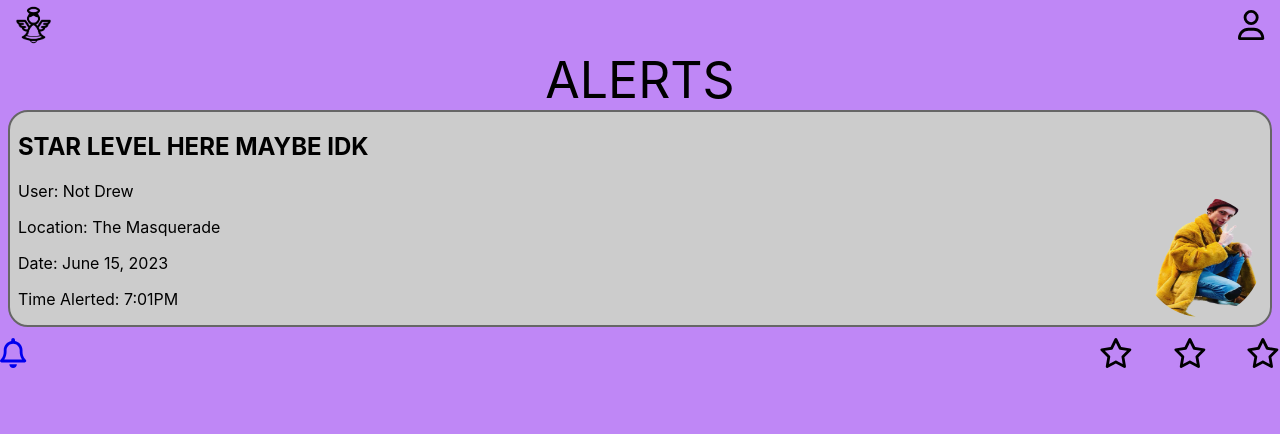
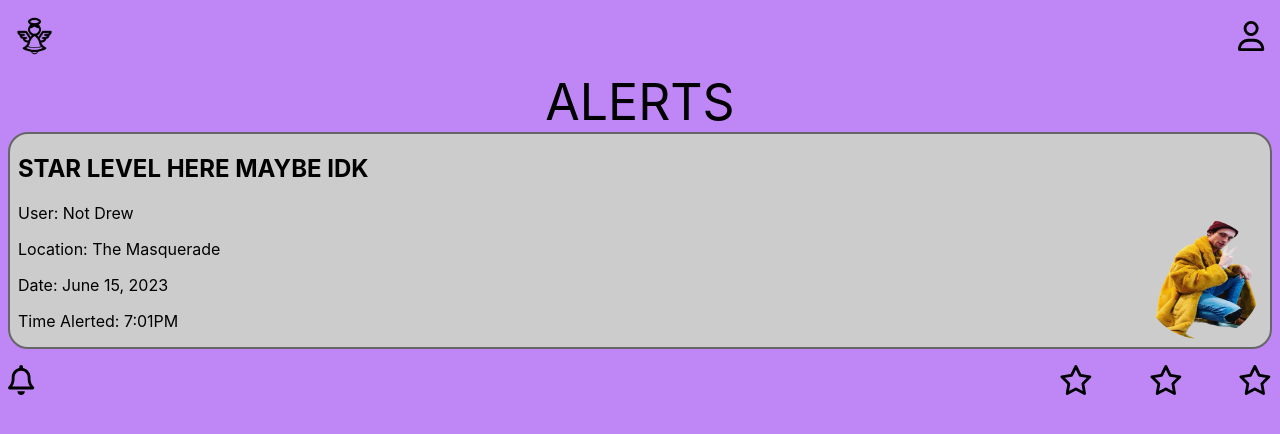
Before and after one commit to GuiltyDogg/angelchoir2, a React (Create React App) app: page /Alerts in a window 1280 px wide. Shown: the top 434 px of the page. Built offline with nearby package versions, Linux system fonts and the light colour scheme.

Commit message:
header styles

```diff
--- a/src/design/atoms/logo/styles.js
+++ b/src/design/atoms/logo/styles.js
@@ -5,11 +5,12 @@ export const LogoImage = styled.img`
   margin: 0px auto;
   height: 200px;
   max-height: 17.5vh;
+  margin-left: -15px;
 `;
 
 export const LogoNav = styled.img`
   display: flex;
-  padding-right: 250px;
   height: 40px;
   filter: brightness(0%);
+  margin-left: -15px;
 `;
--- a/src/design/atoms/navbar/index.js
+++ b/src/design/atoms/navbar/index.js
@@ -11,26 +11,14 @@ function ToolBar({ onClick }) {
   return (
     <StyledBar>
       <Link to="/Events">
+      <StyledTools>
         <LogoNav
           className="logo"
           src="./images/aclogoangle.png"
           alt="AngelChoir Logo"
         />
-        {/* <StyledTools>
-          <FontAwesomeIcon icon={faCalendar} />
-        </StyledTools> */}
+                </StyledTools>
       </Link>
-
-      {/* I think we don't need this/we should move this feature to the events page? */}
-      {/* <StyledTools>
-        <FontAwesomeIcon icon={faMagnifyingGlass} />
-      </StyledTools> */}
-
-      {/* <Link to="/Alerts">
-        <StyledTools>
-          <FontAwesomeIcon icon={faBell} />
-        </StyledTools>
-      </Link> */}
 
       <Link to="/">
         <StyledTools>
--- a/src/design/atoms/navbar/styles.js
+++ b/src/design/atoms/navbar/styles.js
@@ -4,15 +4,14 @@ import whitespace from "../../subatomics/whitespace";
 
 export const StyledBar = styled.div`
   display: flex;
-  height: 50px;
+  padding: ${whitespace.base};
   justify-content: space-between;
   align-items: center;
-  width: 100%;
 `;
 
 export const StyledTools = styled.div`
   color: ${colors.black};
   display: flex;
-  padding: ${whitespace.most};
+  padding: ${whitespace.base};
   font-size: 30px;
 `;
--- a/src/design/atoms/starbar/index.js
+++ b/src/design/atoms/starbar/index.js
@@ -11,12 +11,22 @@ function StarBar({ onClick }) {
     <>
       <StarStyle>
         <Link to="/Alerts">
+          <StyledTools>
           <FontAwesomeIcon icon={faBell} />
+          </StyledTools>
         </Link>
         <div>
-          <FontAwesomeIcon onClick={onClick} icon={faStar} />
-          <FontAwesomeIcon onClick={onClick} icon={faStar} />
-          <FontAwesomeIcon onClick={onClick} icon={faStar} />
+          <StyledTools>
+            <FontAwesomeIcon onClick={onClick} icon={faStar} />
+          </StyledTools>
+
+          <StyledTools>
+            <FontAwesomeIcon onClick={onClick} icon={faStar} />
+          </StyledTools>
+
+          <StyledTools>
+            <FontAwesomeIcon onClick={onClick} icon={faStar} />
+          </StyledTools>
         </div>
       </StarStyle>
     </>
```
